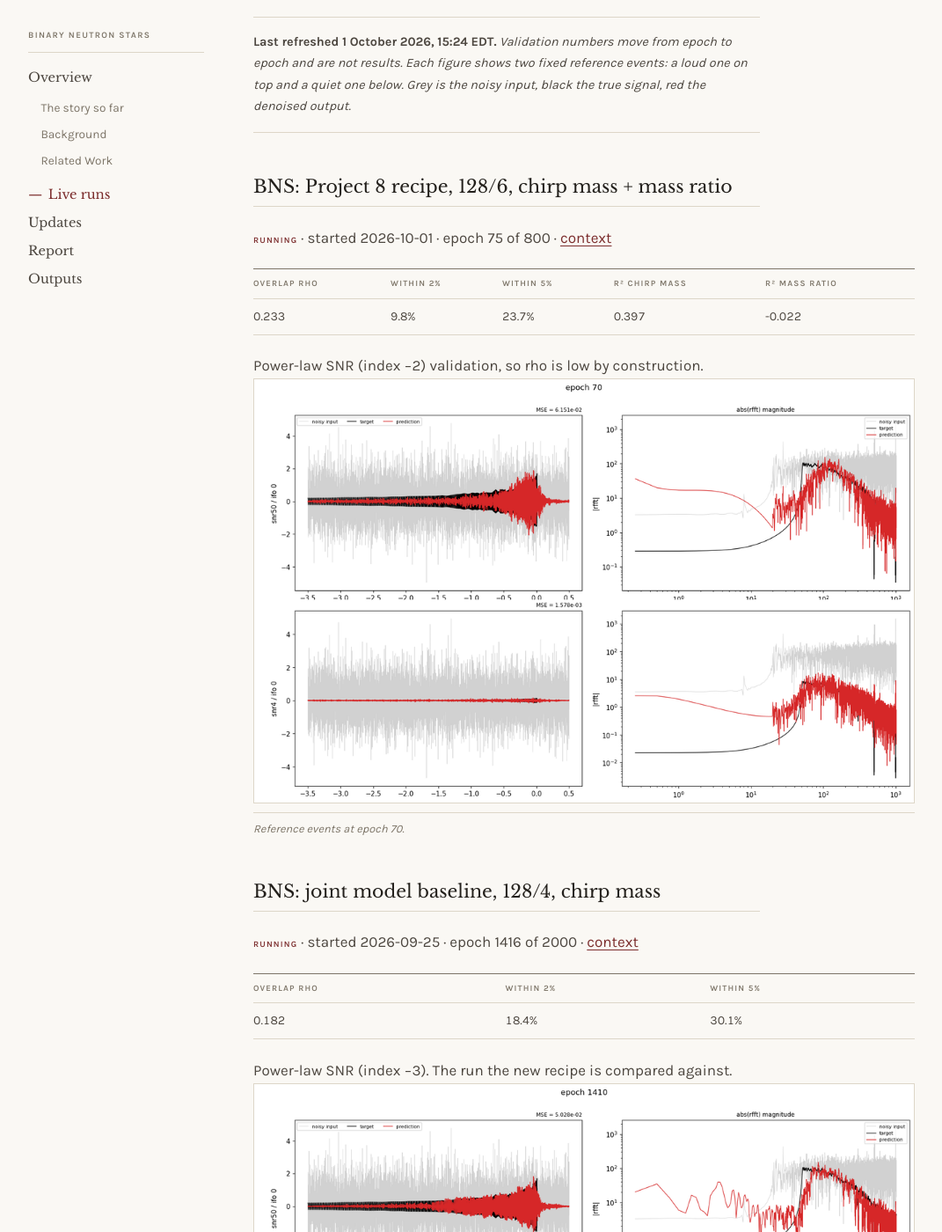
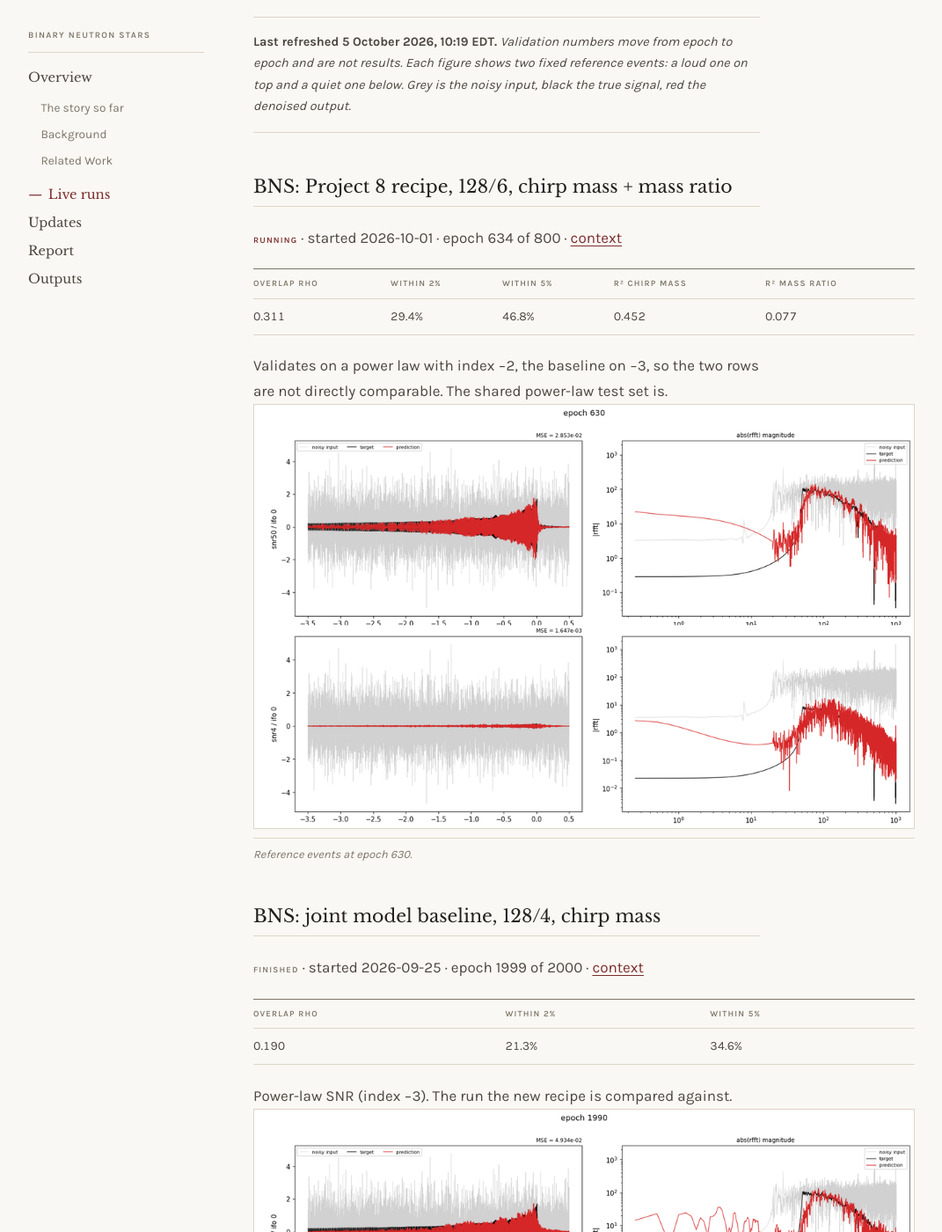
Before and after one commit to kyoon-mit/kyoon-mit.github.io, a Jekyll site: the page built from docs/projects/bns/live.md, in a window 1280 px wide and 1400 px high, scrolled down 356 px. Shown: the whole window at 88% size, without its empty margins (104-1175 px from the left). Built offline with Jekyll 4.4.1, drawn with Linux system fonts in a browser that asks for light colours; some of the changed text lies outside the part shown.

Commit message:
Add the epoch-630 test of the Project 8 recipe on BNS; refresh live runs
Co-Authored-By: Claude Opus 5.5 <noreply@anthropic.com>

```diff
--- a/docs/_data/bns_live.yml
+++ b/docs/_data/bns_live.yml
@@ -1,82 +1,83 @@
-updated: 1 October 2026, 15:24 EDT
+updated: 5 October 2026, 10:19 EDT
 runs:
 - key: bns_recipe
   title: 'BNS: Project 8 recipe, 128/6, chirp mass + mass ratio'
   state: running
   started: '2026-10-01'
-  epoch: 75
+  epoch: 634
   max_epochs: 800
   metrics:
   - label: overlap rho
-    value: '0.233'
+    value: '0.311'
   - label: within 2%
-    value: 9.8%
+    value: 29.4%
   - label: within 5%
-    value: 23.7%
+    value: 46.8%
   - label: R² chirp mass
-    value: '0.397'
+    value: '0.452'
   - label: R² mass ratio
-    value: '-0.022'
+    value: '0.077'
   figure:
     src: /assets/img/bns/live/bns_recipe.png
-    epoch: 70
+    epoch: 630
   update: /projects/bns/updates/2026-10-01-recipe-on-bns/
-  note: Power-law SNR (index −2) validation, so rho is low by construction.
+  note: Validates on a power law with index −2, the baseline on −3, so the two rows
+    are not directly comparable. The shared power-law test set is.
 - key: bns_baseline
   title: 'BNS: joint model baseline, 128/4, chirp mass'
-  state: running
+  state: finished
   started: '2026-09-25'
-  epoch: 1416
+  epoch: 1999
   max_epochs: 2000
   metrics:
   - label: overlap rho
-    value: '0.182'
+    value: '0.190'
   - label: within 2%
-    value: 18.4%
+    value: 21.3%
   - label: within 5%
-    value: 30.1%
+    value: 34.6%
   figure:
     src: /assets/img/bns/live/bns_baseline.png
-    epoch: 1410
+    epoch: 1990
   update: /projects/bns/updates/2026-09-29-den-reg-and-project-8/
   note: Power-law SNR (index −3). The run the new recipe is compared against.
 - key: p8_size
   title: 'Project 8: model size, 128/6, stored cavity noise'
   state: running
   started: '2026-09-29'
-  epoch: 138
+  epoch: 301
   max_epochs: 1000
   metrics:
   - label: overlap rho
-    value: '0.641'
+    value: '0.718'
   - label: RMSE (eV)
-    value: '30.67'
+    value: '22.29'
   - label: R² energy
-    value: '-0.120'
+    value: '0.408'
   - label: within 2 eV
-    value: 3.5%
+    value: 7.7%
   figure:
     src: /assets/img/bns/live/p8_size.png
-    epoch: 130
+    epoch: 300
   update: /projects/bns/updates/2026-09-29-den-reg-and-project-8/
   note: Regressor switched on at epoch 200, full weight at 400.
 - key: p8_noise
   title: 'Project 8: fresh Gaussian noise every step, each signal ×5'
-  state: running
+  state: finished
   started: '2026-09-29'
-  epoch: 114
+  epoch: 199
   max_epochs: 200
   metrics:
   - label: overlap rho
-    value: '0.573'
+    value: '0.588'
   - label: RMSE (eV)
-    value: '21.28'
+    value: '20.30'
   - label: R² energy
-    value: '0.461'
+    value: '0.509'
   - label: within 2 eV
-    value: 8.4%
+    value: 9.6%
   figure:
     src: /assets/img/bns/live/p8_noise.png
-    epoch: 112
+    epoch: 198
   update: /projects/bns/updates/2026-09-29-den-reg-and-project-8/
   note: Regressor ramped in over epochs 40 to 80.
```
Also changed, not shown: docs/_updates/2026-10-05-recipe-at-epoch-630.md (added, +72 -0 lines), docs/assets/img/bns/2026-10-05/chirp_mass_frac_within_vs_snr.png (added), docs/assets/img/bns/2026-10-05/chirp_mass_pred_vs_true_snr4-50.png (added), docs/assets/img/bns/2026-10-05/chirp_mass_sigma_sig_vs_bkg.png (added), docs/assets/img/bns/2026-10-05/mass_ratio_pred_vs_true_snr4-50.png (added), docs/assets/img/bns/live/bns_baseline.png, docs/assets/img/bns/live/bns_recipe.png, docs/assets/img/bns/live/p8_noise.png, docs/assets/img/bns/live/p8_size.png.
